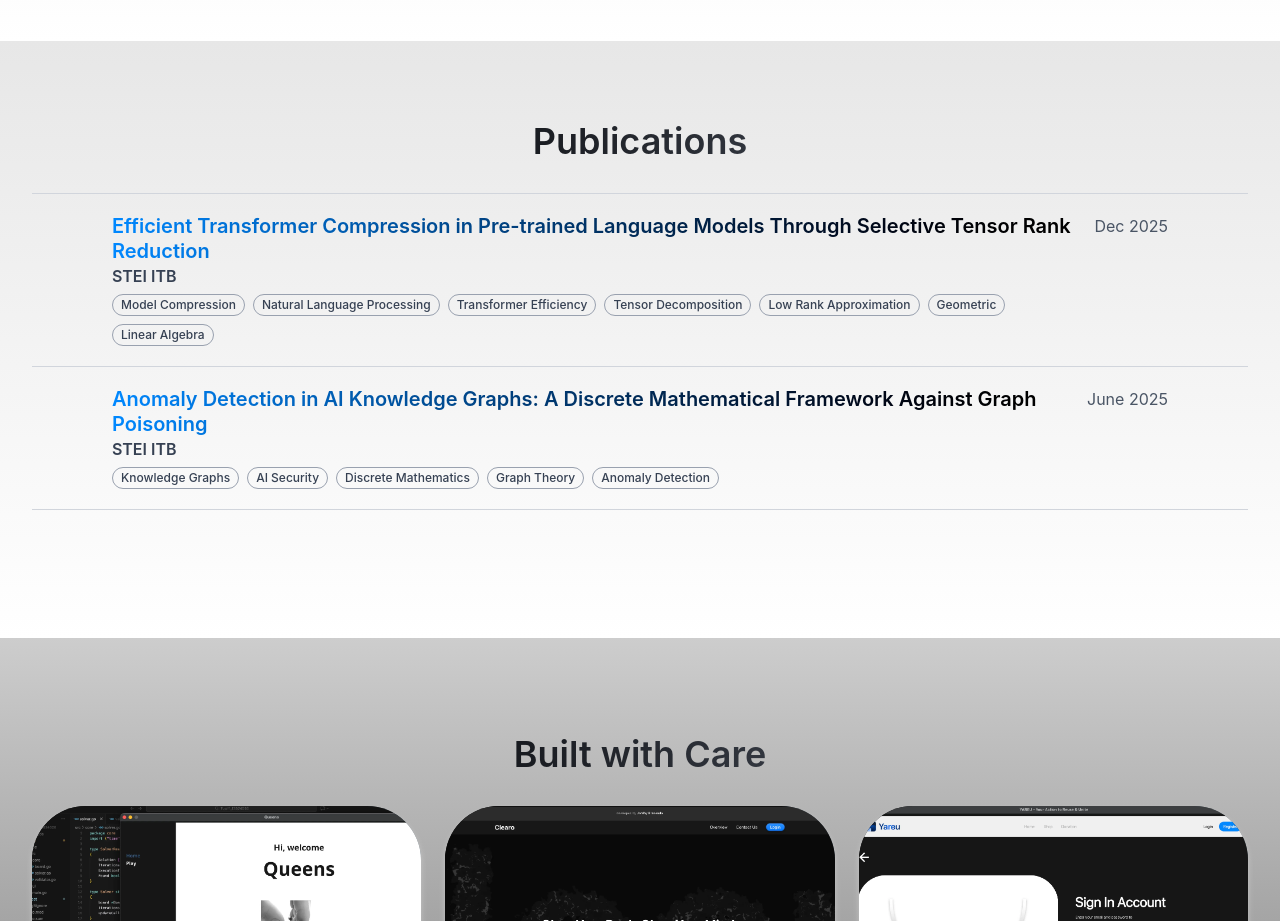
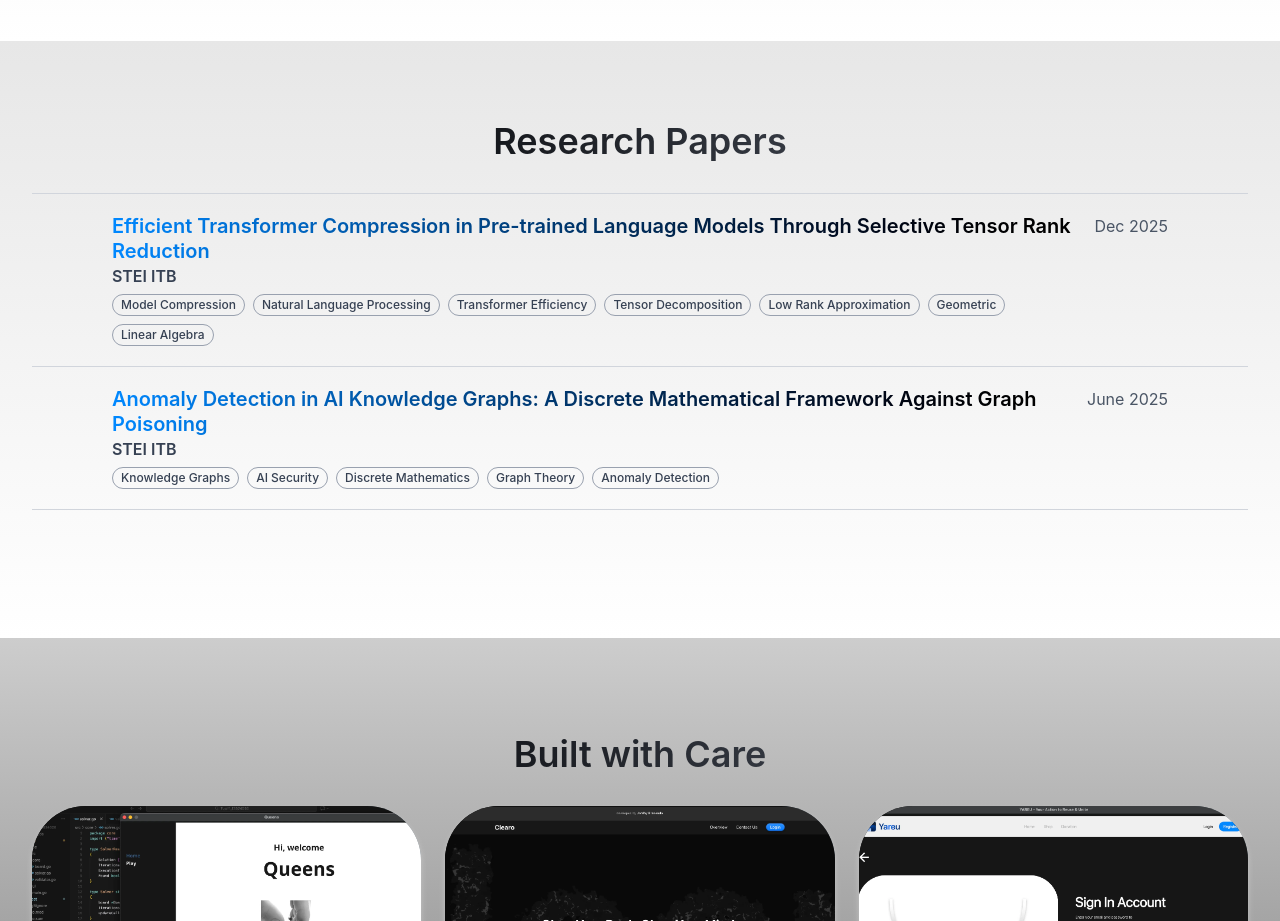
Before and after one commit to ethj0r/ethjor-app, a Next.js app: page / in a window 1280 px wide. Shown: the part 1240-2161 px from the top of the page. Built offline with nearby package versions, Linux system fonts and the light colour scheme; a web font is replaced by a local one.

Commit message:
chore: rename research papers

```diff
--- a/app/components/PublicationsSection.tsx
+++ b/app/components/PublicationsSection.tsx
@@ -9,7 +9,7 @@ export default function PublicationsSection() {
     <section className="relative w-full bg-gradient-to-b from-[#E7E7E7] to-white pt-16 md:pt-20 pb-24 md:pb-32">
       <div className="mx-auto max-w-7xl px-4 sm:px-6 lg:px-8">
         <h2 className="text-center mb-8 bg-gradient-to-r from-black to-gray-500 bg-clip-text text-3xl font-semibold text-transparent md:text-4xl">
-          Publications
+          Research Papers
         </h2>
 
         <div className="space-y-0">
```
